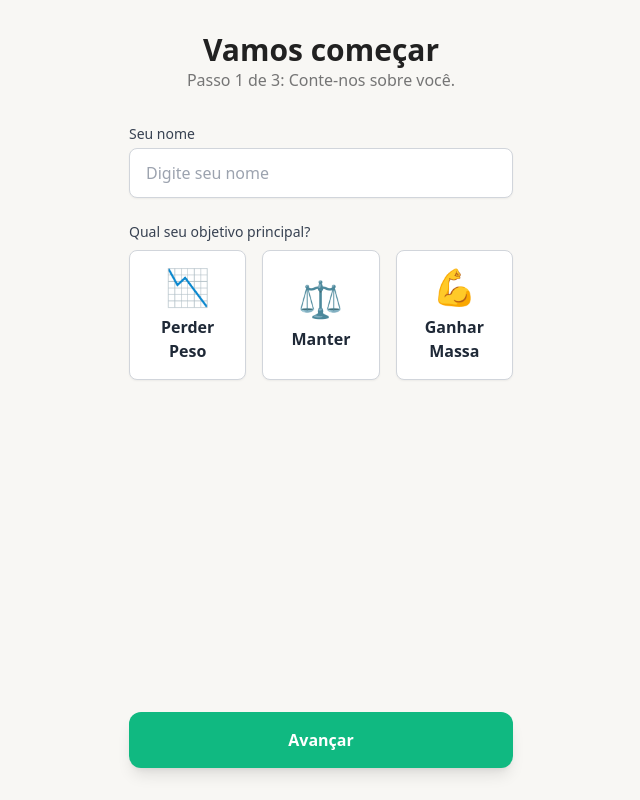
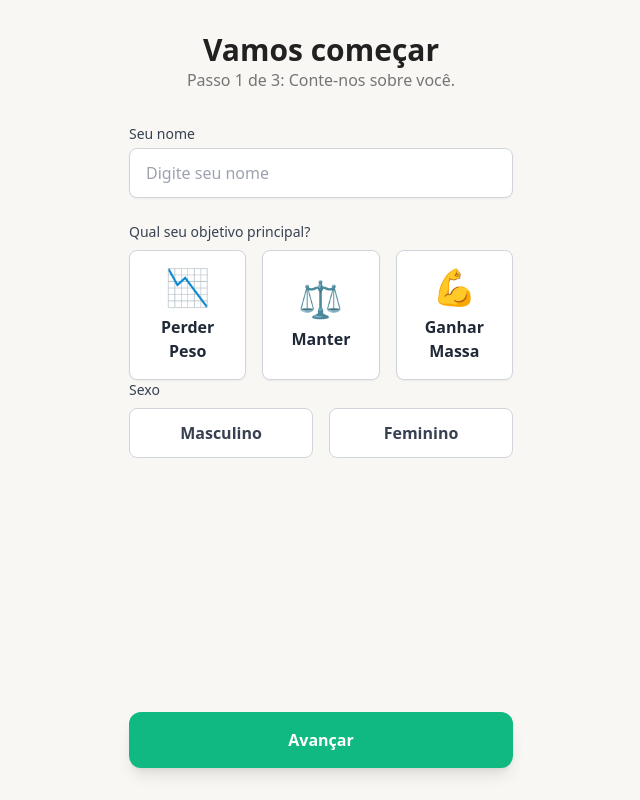
Before and after one commit to lukkspereiraa/Vitalis, a React (Vite) app: page / in a window 1280 px wide. Both pictures are taken after a click on the button "Criar Conta". Shown: the whole page, without its empty margins (319-959 px from the left). Built offline with nearby package versions, Linux system fonts and the light colour scheme.

Commit message:
feat: adicionar telas de onboarding e componentes de seleção de gênero e atividade

```diff
--- a/src/App.tsx
+++ b/src/App.tsx
@@ -1,7 +1,8 @@
-import { useState } from 'react';
-import WelcomeScreen from './screens/WelcomeScreen';
-import OnboardingStep1Screen from './screens/OnboardingStep1Screen';
-import OnboardingStep2Screen from './screens/OnboardingStep2Screen'; // 1. Importar a nova tela
+import  { useState } from 'react';
+import WelcomeScreen from './screens/WelcomeScreen.tsx';
+import OnboardingStep1Screen from './screens/OnboardingStep1Screen.tsx';
+import OnboardingStep2Screen from './screens/OnboardingStep2Screen.tsx';
+import OnboardingStep3Screen from './screens/OnboardingStep3Screen.tsx';
 
 // --- Componente Principal da Aplicação ---
 export default function App() {
@@ -18,9 +19,13 @@ export default function App() {
                 return <WelcomeScreen onNavigate={handleNavigation} />;
             case 'onboardingStep1':
               return <OnboardingStep1Screen onNavigate={handleNavigation} />;
-
             case 'onboardingStep2':
               return <OnboardingStep2Screen onNavigate={handleNavigation} />;
+            case 'onboardingStep3':
+              return <OnboardingStep3Screen onNavigate={handleNavigation} />;
+            case 'dashboard':
+
+                return <div className="min-h-screen flex items-center justify-center"><h1 className="text-4xl font-bold">Dashboard em Construção!</h1></div>;
             default:
                 return <WelcomeScreen onNavigate={handleNavigation} />;
         }
--- /dev/null
+++ b/src/components/features/onboarding/ActivityCard.tsx
@@ -0,0 +1,28 @@
+import React from 'react';
+
+// --- Tipos ---
+type ActivityCardProps = {
+  title: string;
+  description: string;
+  isSelected: boolean;
+  onClick: () => void;
+};
+
+// --- Componente ---
+const ActivityCard: React.FC<ActivityCardProps> = ({ title, description, isSelected, onClick }) => {
+  const selectedClasses = isSelected
+    ? 'border-emerald-500 bg-emerald-50 ring-2 ring-emerald-500'
+    : 'border-gray-300 bg-white hover:border-emerald-400';
+
+  return (
+    <button
+      onClick={onClick}
+      className={`w-full p-4 border rounded-lg shadow-sm text-left transition-all duration-200 ${selectedClasses}`}
+    >
+      <p className="font-semibold text-gray-800">{title}</p>
+      <p className="text-sm text-gray-600">{description}</p>
+    </button>
+  );
+};
+
+export default ActivityCard;
--- /dev/null
+++ b/src/components/features/onboarding/GenderSelector.tsx
@@ -0,0 +1,38 @@
+import React from 'react';
+
+// --- Tipos ---
+type GenderSelectorProps = {
+  selectedValue: string | null;
+  onSelect: (value: 'male' | 'female') => void;
+};
+
+
+const GenderSelector: React.FC<GenderSelectorProps> = ({ selectedValue, onSelect }) => {
+  const baseClasses = 'w-full py-3 px-4 rounded-lg border text-center font-semibold transition-colors duration-200';
+
+  const maleClasses = selectedValue === 'male'
+    ? 'bg-emerald-500 text-white border-emerald-500'
+    : 'bg-white text-gray-700 border-gray-300 hover:border-emerald-400';
+
+  const femaleClasses = selectedValue === 'female'
+    ? 'bg-emerald-500 text-white border-emerald-500'
+    : 'bg-white text-gray-700 border-gray-300 hover:border-emerald-400';
+
+  return (
+    <div>
+      <label className="block text-sm font-medium text-gray-700 text-left mb-2">
+        Sexo
+      </label>
+      <div className="grid grid-cols-2 gap-4">
+        <button onClick={() => onSelect('male')} className={`${baseClasses} ${maleClasses}`}>
+          Masculino
+        </button>
+        <button onClick={() => onSelect('female')} className={`${baseClasses} ${femaleClasses}`}>
+          Feminino
+        </button>
+      </div>
+    </div>
+  );
+};
+
+export default GenderSelector;
--- a/src/screens/OnboardingStep1Screen.tsx
+++ b/src/screens/OnboardingStep1Screen.tsx
@@ -2,6 +2,7 @@ import React, { useState } from 'react';
 import Input from '../components/ui/Input';
 import GoalCard from '../components/features/onboarding/GoalCard';
 import Button from '../components/ui/Button';
+import GenderSelector from '../components/features/onboarding/GenderSelector';
 
 // --- Tipos ---
 type NavigationProps = {
@@ -11,6 +12,7 @@ type NavigationProps = {
 // --- Componente de Tela ---
 const OnboardingStep1Screen: React.FC<NavigationProps> = ({ onNavigate }) => {
   const [selectedGoal, setSelectedGoal] = useState<string | null>(null);
+  const [gender, setGender] = useState<'male' | 'female' | null>(null);
 
   return (
     <div className="min-h-screen flex flex-col p-8 font-sans w-full max-w-md mx-auto">
@@ -46,6 +48,10 @@ const OnboardingStep1Screen: React.FC<NavigationProps> = ({ onNavigate }) => {
               onClick={() => setSelectedGoal('gain')}
             />
           </div>
+
+          <GenderSelector selectedValue={gender} onSelect={setGender} />
+
+
         </div>
       </div>
 
--- /dev/null
+++ b/src/screens/OnboardingStep3Screen.tsx
@@ -0,0 +1,60 @@
+import React, { useState } from 'react';
+import ActivityCard from '../components/features/onboarding/ActivityCard';
+import Button from '../components/ui/Button';
+
+// --- Tipos ---
+type NavigationProps = {
+  onNavigate: (screen: string) => void;
+};
+
+// --- Componente de Tela ---
+const OnboardingStep3Screen: React.FC<NavigationProps> = ({ onNavigate }) => {
+  const [selectedActivity, setSelectedActivity] = useState<string | null>(null);
+
+  return (
+    <div className="min-h-screen flex flex-col p-8 font-sans w-full max-w-md mx-auto">
+      {/* Cabeçalho da Tela */}
+      <div className="text-center mb-8">
+        <h1 className="text-3xl font-bold text-[#212121]">Nível de Atividade</h1>
+        <p className="text-md text-[#757575]">Passo 3 de 3: Com que frequência você se exercita?</p>
+      </div>
+
+
+      <div className="space-y-4">
+        <ActivityCard
+          title="Sedentário"
+          description="Pouco ou nenhum exercício"
+          isSelected={selectedActivity === 'sedentary'}
+          onClick={() => setSelectedActivity('sedentary')}
+        />
+        <ActivityCard
+          title="Levemente Ativo"
+          description="Exercício leve 1-2 dias/semana"
+          isSelected={selectedActivity === 'light'}
+          onClick={() => setSelectedActivity('light')}
+        />
+        <ActivityCard
+          title="Moderadamente Ativo"
+          description="Exercício moderado 3-4 dias/semana"
+          isSelected={selectedActivity === 'moderate'}
+          onClick={() => setSelectedActivity('moderate')}
+        />
+        <ActivityCard
+          title="Muito Ativo"
+          description="Exercício pesado 5-7 dias/semana"
+          isSelected={selectedActivity === 'very'}
+          onClick={() => setSelectedActivity('very')}
+        />
+      </div>
+
+
+      <div className="mt-auto pt-8">
+        <Button onClick={() => onNavigate('dashboard')}>
+          Concluir Cadastro
+        </Button>
+      </div>
+    </div>
+  );
+};
+
+export default OnboardingStep3Screen;
```
